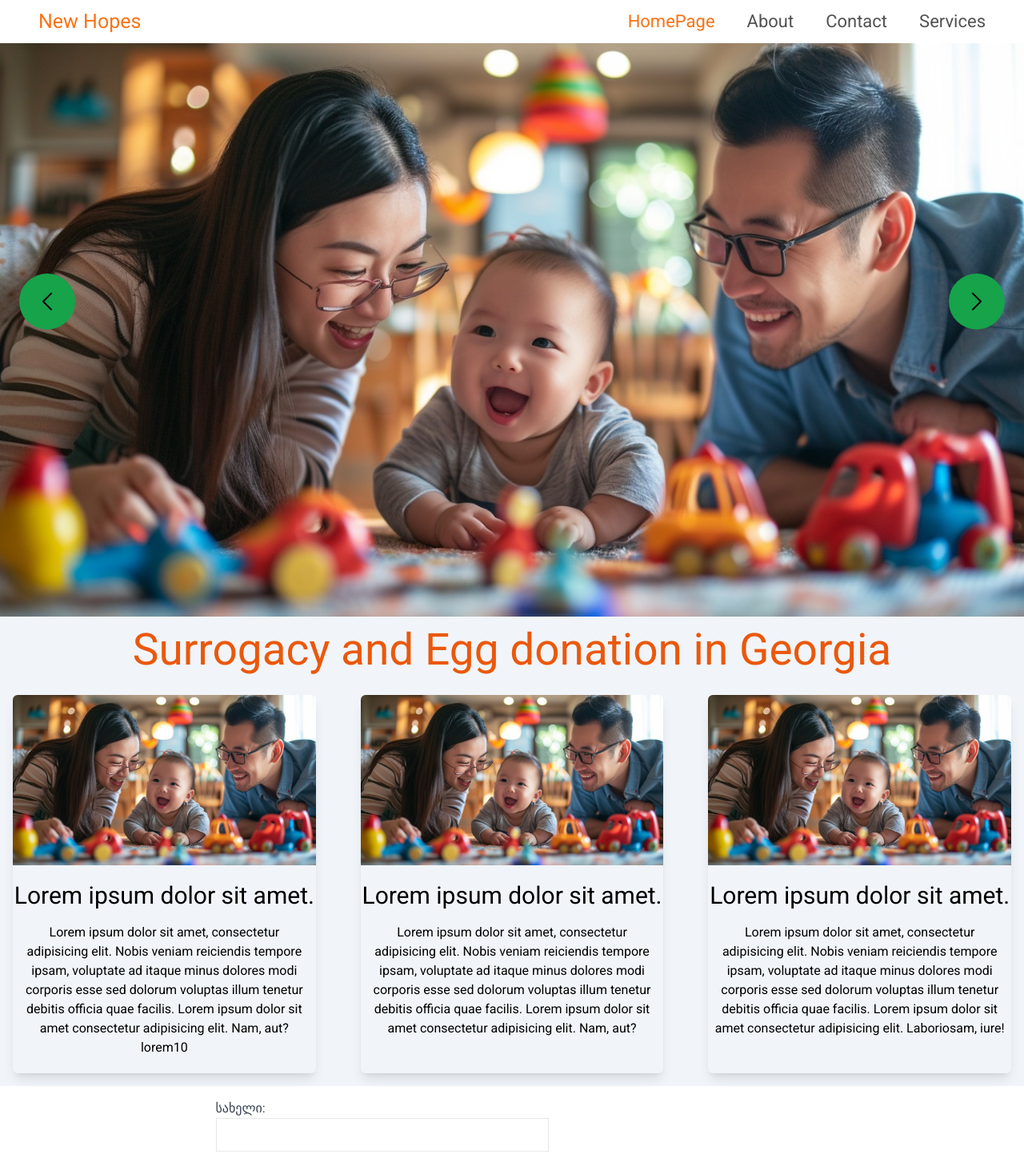
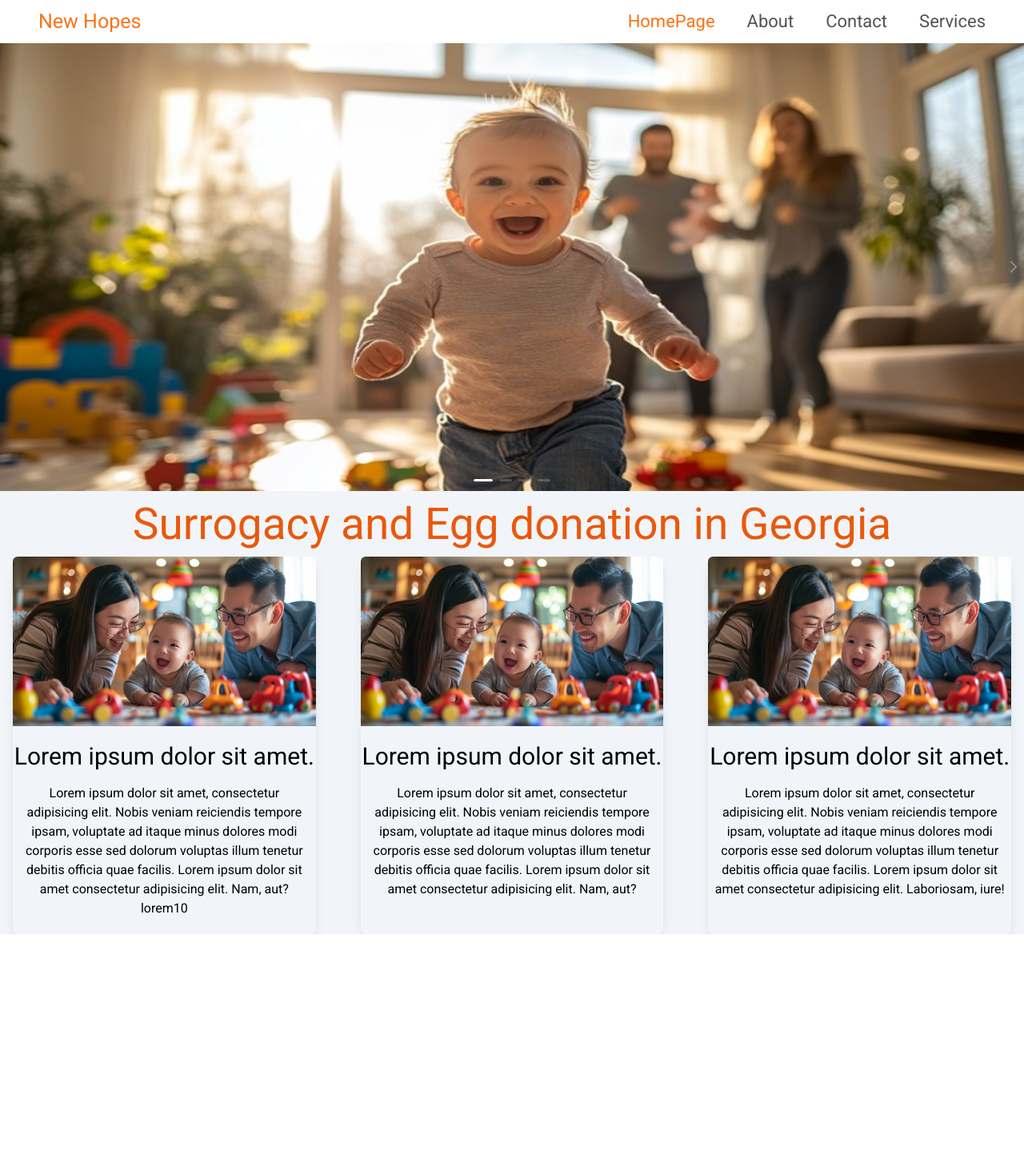
Before and after one commit to NikolozGel/Surrogacy-And-Egg-Donation, a React (Vite) app: page / in a window 1280 px wide. Shown: the top 1458 px of the page at 80% size. After the commit the page ends 1168 px from the top, so only its background shows below. Built offline with nearby package versions, Linux system fonts and the light colour scheme.

Commit message:
delete imageSlider structure and import and built antd component from ant.design

```diff
--- a/package.json
+++ b/package.json
@@ -10,6 +10,7 @@
     "preview": "vite preview"
   },
   "dependencies": {
+    "antd": "^5.20.5",
     "framer-motion": "^11.3.31",
     "react": "^18.3.1",
     "react-dom": "^18.3.1",
--- a/src/components/FlexContainer.tsx
+++ b/src/components/FlexContainer.tsx
@@ -6,7 +6,7 @@ export default function FlexContainer() {
         Surrogacy and Egg donation in Georgia
       </h1>
 
-      <div className="flex flex-wrap md:flex-nowrap md:justify-center md:gap-14  md:flex-justify-evenly gap-4 p-4">
+      <div className="flex flex-wrap md:flex-nowrap md:justify-center md:gap-14  md:flex-justify-evenly gap-4 px-4">
         <div className="w-full overflow-hidden shadow-lg rounded-md">
           <img
             src={parentImg2}
--- a/src/components/ImageSlider.tsx
+++ b/src/components/ImageSlider.tsx
@@ -1,62 +1,46 @@
-import { useEffect, useState } from "react";
-import pregnantImage from "/images/parents-2.jpg";
+import { Carousel } from "antd";
+import { useRef, useEffect } from "react";
 
-import parentImg2 from "/images/family-play.jpg";
-import parentImg3 from "/images/family-fun-time-stockcake.jpg";
-import baby from "/images/baby.jpg";
-import smilingChildImg from "/images/smiling.jpg";
-import "./imageSlider.css";
-import RightArrow from "/images/right-arrow.png";
-import LeftArrow from "/images/left-chevron.png";
-export default function ImageSlider() {
-  const images = [pregnantImage, parentImg2, parentImg3, smilingChildImg, baby]; // Array of images
-  const [currentIndex, setCurrentIndex] = useState(0);
+const contentStyle: React.CSSProperties = {
+  margin: 0,
+  height: "560px",
+  color: "#fff",
+  width: "100vw",
+  transition: "0.5s ease in-out",
+};
 
-  const nextImage = () => {
-    setCurrentIndex((prevIndex) =>
-      prevIndex === images.length - 1 ? 0 : prevIndex + 1
-    );
-  };
+const App: React.FC = () => {
+  return (
+    <>
+      <Carousel arrows infinite={false}>
+        <div className="w-screen">
+          <h3>
+            <img src={"/images/smiling.jpg"} alt="" style={contentStyle} />
+          </h3>
+        </div>
+        <div className="w-screen">
+          <h3>
+            <img
+              src={"/images/family-fun-time-stockcake.jpg"}
+              alt=""
+              style={contentStyle}
+            />
+          </h3>
+        </div>
+        <div>
+          <h3>
+            <img src={"/images/family-play.jpg"} alt="" style={contentStyle} />
+          </h3>
+        </div>
 
-  const previousImage = () => {
-    setCurrentIndex((prevIndex) =>
-      prevIndex === 0 ? images.length - 1 : prevIndex - 1
-    );
-  };
+        <div>
+          <h3>
+            <img src={"/images/parents-2.jpg"} alt="" style={contentStyle} />
+          </h3>
+        </div>
+      </Carousel>
+    </>
+  );
+};
 
-  useEffect(() => {
-    const interval = setInterval(() => {
-      nextImage();
-    }, 5000); // 4 წამი (4000 მილიწამი)
-
-    // 3. გაწმენდა ინტერვალის, როცა კომპონენტი მოიხსნება
-    return () => clearInterval(interval);
-  }, [currentIndex]); // დამოკიდებულების სია შეიცავს currentIndex-ს
-
-  return (
-    <div className="flex justify-between relative">
-      <button
-        className="bg-green-600 w-[70px] h-[70px] rounded-full absolute bottom-[50%] ml-6 flex items-center justify-center"
-        onClick={previousImage}
-      >
-        <img src={LeftArrow} alt="leftArrowImg" className="w-8" />
-      </button>
-
-      <div className="w-screen image slider-container">
-        <img
-          src={images[currentIndex]}
-          alt="Slideshow"
-          className="w-screen slider-image"
-        />
-      </div>
-
-      <button
-        className="bg-green-600 w-[70px] h-[70px] rounded-full absolute right-0 bottom-[50%] mr-6  flex items-center justify-center"
-        onClick={nextImage}
-      >
-        <img src={RightArrow} alt="rightArrowImg" className="w-8" />
-      </button>
-      <h1></h1>
-    </div>
-  );
-}
+export default App;
--- a/src/components/RegistrationForm.tsx
+++ b/src/components/RegistrationForm.tsx
@@ -39,7 +39,7 @@ const RegistrationForm: React.FC = () => {
   };
 
   return (
-    <div className="h-[542px] w-[955px]">
+    <div className="bg-neutral-500 absolute top-0 flex flex-col items-center justify-center w-screen h-screen">
       <form onSubmit={handleSubmit} className="p-4 max-w-md mx-auto">
         <div className="mb-4">
           <label htmlFor="firstName" className="block text-gray-700">
@@ -93,9 +93,6 @@ const RegistrationForm: React.FC = () => {
             rows={4}
           />
         </div>
-        <button type="submit" className="bg-blue-500 text-white p-2 rounded">
-          გაგზავნა
-        </button>
       </form>
     </div>
   );
--- a/src/pages/Home.tsx
+++ b/src/pages/Home.tsx
@@ -1,15 +1,15 @@
 import FlexContainer from "../components/FlexContainer";
 import Header from "../components/Header";
 import ImageSlider from "../components/ImageSlider";
-import RegistrationForm from "../components/RegistrationForm";
 
 export default function Home() {
   return (
     <div>
       <Header />
+
       <ImageSlider />
+
       <FlexContainer />
-      <RegistrationForm />
     </div>
   );
 }
```
Also changed, not shown: 1 other file (tests, documents, lock files or other folders).
